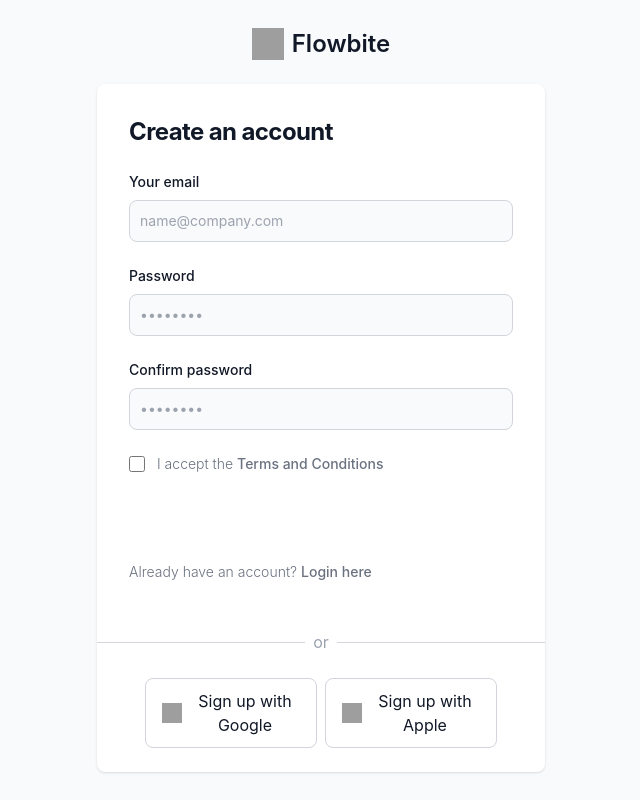
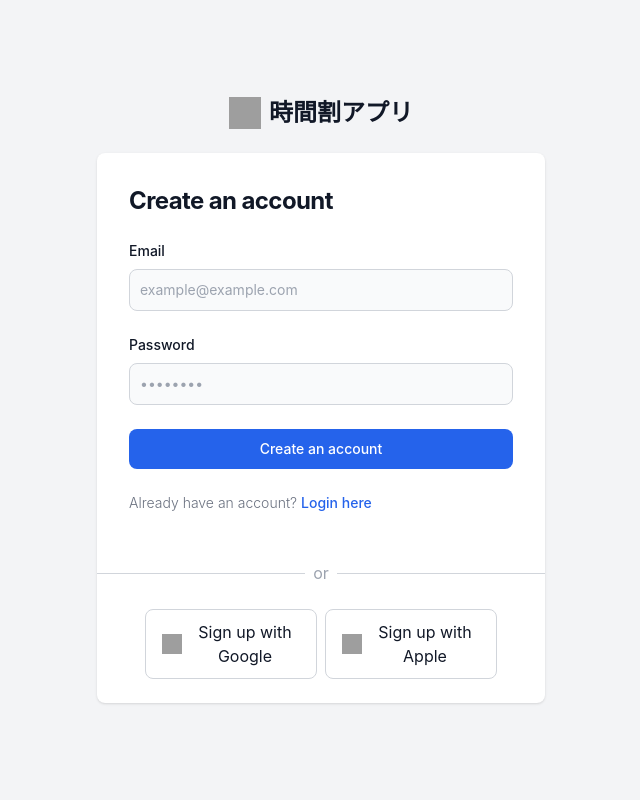
Before and after one commit to Yokomi422/uni-timetable-react-nest, a React (Create React App) app in the folder frontend/: page /signup in a window 1280 px wide. Shown: the whole page, without its empty margins (319-959 px from the left). Built offline with nearby package versions, Linux system fonts and the light colour scheme; grey boxes are pictures that could not be loaded.

Commit message:
sign up のfrontend

```diff
--- a/frontend/package.json
+++ b/frontend/package.json
@@ -5,6 +5,7 @@
   "dependencies": {
     "@babel/plugin-proposal-private-property-in-object": "^7.21.11",
     "@headlessui/react": "^2.0.4",
+    "@hookform/resolvers": "^3.6.0",
     "@testing-library/jest-dom": "^5.17.0",
     "@testing-library/react": "^13.4.0",
     "@testing-library/user-event": "^13.5.0",
@@ -15,11 +16,13 @@
     "@types/react-router-dom": "^5.3.3",
     "react": "^18.3.1",
     "react-dom": "^18.3.1",
+    "react-hook-form": "^7.52.0",
     "react-icons": "^5.2.1",
     "react-router-dom": "^6.23.1",
     "react-scripts": "5.0.1",
     "typescript": "^4.9.5",
-    "web-vitals": "^2.1.4"
+    "web-vitals": "^2.1.4",
+    "zod": "^3.23.8"
   },
   "scripts": {
     "start": "react-scripts start",
--- a/frontend/src/pages/Signin/index.tsx
+++ b/frontend/src/pages/Signin/index.tsx
@@ -3,29 +3,29 @@
  */
 export default function Signin() {
   return (
-    <section className="bg-gray-50 dark:bg-gray-900">
+    <section className="bg-gray-100">
       <div className="flex flex-col items-center justify-center px-6 py-8 mx-auto md:h-screen lg:py-0">
         <a
           href="/"
-          className="flex items-center mb-6 text-2xl font-semibold text-gray-900 dark:text-white"
+          className="flex items-center mb-6 text-2xl font-semibold text-gray-900"
         >
           <img
             className="w-8 h-8 mr-2"
             src="https://flowbite.s3.amazonaws.com/blocks/marketing-ui/logo.svg"
             alt="logo"
           />
-          Flowbite
+          時間割アプリ
         </a>
-        <div className="w-full bg-white rounded-lg shadow dark:border md:mt-0 sm:max-w-md xl:p-0 dark:bg-gray-800 dark:border-gray-700">
+        <div className="w-full bg-white rounded-lg shadow md:mt-0 sm:max-w-md xl:p-0">
           <div className="p-6 space-y-4 md:space-y-6 sm:p-8">
-            <h1 className="text-xl font-bold leading-tight tracking-tight text-gray-900 md:text-2xl dark:text-white">
+            <h1 className="text-xl font-bold leading-tight tracking-tight text-gray-900 md:text-2xl">
               Sign in to your account
             </h1>
             <form className="space-y-4 md:space-y-6" action="#">
               <div>
                 <label
                   htmlFor="email"
-                  className="block mb-2 text-sm font-medium text-gray-900 dark:text-white"
+                  className="block mb-2 text-sm font-medium text-gray-900"
                 >
                   Your email
                 </label>
@@ -33,7 +33,7 @@
                   type="email"
                   name="email"
                   id="email"
-                  className="bg-gray-50 border border-gray-300 text-gray-900 sm:text-sm rounded-lg focus:ring-primary-600 focus:border-primary-600 block w-full p-2.5 dark:bg-gray-700 dark:border-gray-600 dark:placeholder-gray-400 dark:text-white dark:focus:ring-blue-500 dark:focus:border-blue-500"
+                  className="bg-gray-50 border border-gray-300 text-gray-900 sm:text-sm rounded-lg focus:ring-blue-500 focus:border-blue-500 block w-full p-2.5"
                   placeholder="name@company.com"
                   required
                 />
@@ -41,7 +41,7 @@
               <div>
                 <label
                   htmlFor="password"
-                  className="block mb-2 text-sm font-medium text-gray-900 dark:text-white"
+                  className="block mb-2 text-sm font-medium text-gray-900"
                 >
                   Password
                 </label>
@@ -50,59 +50,60 @@
                   name="password"
                   id="password"
                   placeholder="••••••••"
-                  className="bg-gray-50 border border-gray-300 text-gray-900 sm:text-sm rounded-lg focus:ring-primary-600 focus:border-primary-600 block w-full p-2.5 dark:bg-gray-700 dark:border-gray-600 dark:placeholder-gray-400 dark:text-white dark:focus:ring-blue-500 dark:focus:border-blue-500"
+                  className="bg-gray-50 border border-gray-300 text-gray-900 sm:text-sm rounded-lg focus:ring-blue-500 focus:border-blue-500 block w-full p-2.5"
                   required
                 />
               </div>
+              <div className="flex items-center justify-between">
                 <div className="flex items-start">
                   <div className="flex items-center h-5">
                     <input
                       id="remember"
                       aria-describedby="remember"
                       type="checkbox"
-                    className="w-4 h-4 border border-gray-300 rounded bg-gray-50 focus:ring-3 focus:ring-primary-300 dark:bg-gray-700 dark:border-gray-600 dark:focus:ring-primary-600 dark:ring-offset-gray-800"
+                      className="w-4 h-4 border border-gray-300 rounded bg-gray-50 focus:ring-3 focus:ring-blue-500"
+                      required
                     />
                   </div>
                   <div className="ml-3 text-sm">
-                  <label
-                    htmlFor="remember"
-                    className="font-light text-gray-500 dark:text-gray-300"
-                  >
+                    <label htmlFor="remember" className="text-gray-500">
                       Remember me
                     </label>
                   </div>
+                </div>
                 <a
                   href="/"
-                  className="ml-auto text-sm font-medium text-gray-300 hover:underline dark:text-white-500"
+                  className="text-sm font-medium text-blue-600 hover:underline"
                 >
                   Forgot password?
                 </a>
               </div>
               <button
                 type="submit"
-                className="w-full text-white bg-primary-600 hover:bg-primary-700 focus:ring-4 focus:outline-none focus:ring-primary-300 font-medium rounded-lg text-sm px-5 py-2.5 text-center dark:bg-primary-600 dark:hover:bg-primary-700 dark:focus:ring-primary-800"
+                className="w-full text-white bg-blue-600 hover:bg-blue-700 focus:ring-4 focus:outline-none focus:ring-blue-500 font-medium rounded-lg text-sm px-5 py-2.5 text-center"
               >
                 Sign in
               </button>
-              <p className="text-sm font-light text-gray-500 dark:text-gray-400">
+              <p className="text-sm font-light text-gray-500">
                 Don’t have an account yet?{" "}
                 <a
                   href="/"
-                  className="font-medium text-primary-600 hover:underline dark:text-primary-500"
+                  className="font-medium text-blue-600 hover:underline"
                 >
                   Sign up here
                 </a>
               </p>
             </form>
-            <div className="flex items-center justify-between">
+          </div>
+          <div className="flex items-center justify-between mt-4">
             <hr className="w-full border-t border-gray-300" />
             <span className="px-2 text-gray-400">or</span>
             <hr className="w-full border-t border-gray-300" />
           </div>
-            <div className="flex flex-col sm:flex-row gap-2">
+          <div className="flex flex-col sm:flex-row gap-2 m-6 px-6">
             <button
               type="button"
-                className="flex items-center justify-center w-full text-gray-900 bg-white border border-gray-300 rounded-lg py-2.5 px-4 hover:bg-gray-100 focus:ring-4 focus:outline-none focus:ring-gray-300 dark:bg-gray-800 dark:border-gray-600 dark:text-white dark:hover:bg-gray-700 dark:focus:ring-gray-700"
+              className="flex items-center justify-center w-full text-gray-900 bg-white border border-gray-300 rounded-lg py-2.5 px-4 hover:bg-gray-100 focus:ring-4 focus:outline-none focus:ring-gray-300"
             >
               <img
                 src="https://upload.wikimedia.org/wikipedia/commons/0/0b/Google_Logo_2015.png"
@@ -113,7 +114,7 @@
             </button>
             <button
               type="button"
-                className="flex items-center justify-center w-full text-gray-900 bg-white border border-gray-300 rounded-lg py-2.5 px-4 hover:bg-gray-100 focus:ring-4 focus:outline-none focus:ring-gray-300 dark:bg-gray-800 dark:border-gray-600 dark:text-white dark:hover:bg-gray-700 dark:focus:ring-gray-700"
+              className="flex items-center justify-center w-full text-gray-900 bg-white border border-gray-300 rounded-lg py-2.5 px-4 hover:bg-gray-100 focus:ring-4 focus:outline-none focus:ring-gray-300"
             >
               <img
                 src="https://upload.wikimedia.org/wikipedia/commons/f/fa/Apple_logo_black.svg"
@@ -125,7 +126,6 @@
           </div>
         </div>
       </div>
-      </div>
     </section>
   );
 }
--- a/frontend/src/pages/Signup/index.tsx
+++ b/frontend/src/pages/Signup/index.tsx
@@ -1,111 +1,102 @@
+import { zodResolver } from "@hookform/resolvers/zod";
+import { useForm } from "react-hook-form";
+
+import { defaultValue, SignupSchema, SignupType } from "./schema";
+
 /**
  * @returns Signup component
  */
 export default function Signup() {
+  const {
+    register,
+    handleSubmit,
+    formState: { errors },
+  } = useForm<SignupType>({
+    resolver: zodResolver(SignupSchema),
+    defaultValues: defaultValue,
+  });
+
+  const onSubmit = (data: SignupType) => {
+    console.log(data);
+  };
+
   return (
-    <section className="bg-gray-50 dark:bg-gray-900">
+    <section className="bg-gray-100">
       <div className="flex flex-col items-center justify-center px-6 py-8 mx-auto md:h-screen lg:py-0">
         <a
           href="/"
-          className="flex items-center mb-6 text-2xl font-semibold text-gray-900 dark:text-white"
+          className="flex items-center mb-6 text-2xl font-semibold text-gray-900"
         >
           <img
             className="w-8 h-8 mr-2"
             src="https://flowbite.s3.amazonaws.com/blocks/marketing-ui/logo.svg"
             alt="logo"
           />
-          Flowbite
+          時間割アプリ
         </a>
-        <div className="w-full bg-white rounded-lg shadow dark:border md:mt-0 sm:max-w-md xl:p-0 dark:bg-gray-800 dark:border-gray-700">
+        <div className="w-full bg-white rounded-lg shadow md:mt-0 sm:max-w-md xl:p-0">
           <div className="p-6 space-y-4 md:space-y-6 sm:p-8">
-            <h1 className="text-xl font-bold leading-tight tracking-tight text-gray-900 md:text-2xl dark:text-white">
+            <h1 className="text-xl font-bold leading-tight tracking-tight text-gray-900 md:text-2xl">
               Create an account
             </h1>
-            <form className="space-y-4 md:space-y-6" action="#">
+            <form
+              className="space-y-4 md:space-y-6"
+              onSubmit={handleSubmit(onSubmit)}
+            >
               <div>
                 <label
                   htmlFor="email"
-                  className="block mb-2 text-sm font-medium text-gray-900 dark:text-white"
+                  className="block mb-2 text-sm font-medium text-gray-900"
                 >
-                  Your email
+                  Email
                 </label>
                 <input
                   type="email"
-                  name="email"
+                  {...register("email")}
                   id="email"
-                  className="bg-gray-50 border border-gray-300 text-gray-900 sm:text-sm rounded-lg focus:ring-primary-600 focus:border-primary-600 block w-full p-2.5 dark:bg-gray-700 dark:border-gray-600 dark:placeholder-gray-400 dark:text-white dark:focus:ring-blue-500 dark:focus:border-blue-500"
-                  placeholder="name@company.com"
+                  className="bg-gray-50 border border-gray-300 text-gray-900 sm:text-sm rounded-lg focus:ring-blue-500 focus:border-blue-500 block w-full p-2.5"
+                  placeholder="example@example.com"
                   required
                 />
+                {errors.email && (
+                  <span className="text-sm text-red-600">
+                    {errors.email.message}
+                  </span>
+                )}
               </div>
               <div>
                 <label
                   htmlFor="password"
-                  className="block mb-2 text-sm font-medium text-gray-900 dark:text-white"
+                  className="block mb-2 text-sm font-medium text-gray-900"
                 >
                   Password
                 </label>
                 <input
                   type="password"
-                  name="password"
+                  {...register("password")}
                   id="password"
                   placeholder="••••••••"
-                  className="bg-gray-50 border border-gray-300 text-gray-900 sm:text-sm rounded-lg focus:ring-primary-600 focus:border-primary-600 block w-full p-2.5 dark:bg-gray-700 dark:border-gray-600 dark:placeholder-gray-400 dark:text-white dark:focus:ring-blue-500 dark:focus:border-blue-500"
+                  className="bg-gray-50 border border-gray-300 text-gray-900 sm:text-sm rounded-lg focus:ring-blue-500 focus:border-blue-500 block w-full p-2.5"
                   required
                 />
+                {errors.password && (
+                  <span className="text-sm text-red-600">
+                    {errors.password.message}
+                  </span>
+                )}
               </div>
-              <div>
-                <label
-                  htmlFor="confirm-password"
-                  className="block mb-2 text-sm font-medium text-gray-900 dark:text-white"
-                >
-                  Confirm password
-                </label>
-                <input
-                  type="password"
-                  name="confirm-password"
-                  id="confirm-password"
-                  placeholder="••••••••"
-                  className="bg-gray-50 border border-gray-300 text-gray-900 sm:text-sm rounded-lg focus:ring-primary-600 focus:border-primary-600 block w-full p-2.5 dark:bg-gray-700 dark:border-gray-600 dark:placeholder-gray-400 dark:text-white dark:focus:ring-blue-500 dark:focus:border-blue-500"
-                  required
-                />
-              </div>
-              <div className="flex items-start">
-                <div className="flex items-center h-5">
-                  <input
-                    id="terms"
-                    aria-describedby="terms"
-                    type="checkbox"
-                    className="w-4 h-4 border border-gray-300 rounded bg-gray-50 focus:ring-3 focus:ring-primary-300 dark:bg-gray-700 dark:border-gray-600 dark:focus:ring-primary-600 dark:ring-offset-gray-800"
-                    required
-                  />
-                </div>
-                <div className="ml-3 text-sm">
-                  <label
-                    htmlFor="terms"
-                    className="font-light text-gray-500 dark:text-gray-300"
-                  >
-                    I accept the{" "}
-                    <a
-                      className="font-medium text-primary-600 hover:underline dark:text-primary-500"
-                      href="/"
-                    >
-                      Terms and Conditions
-                    </a>
-                  </label>
-                </div>
-              </div>
+
               <button
                 type="submit"
-                className="w-full text-white bg-primary-600 hover:bg-primary-700 focus:ring-4 focus:outline-none focus:ring-primary-300 font-medium rounded-lg text-sm px-5 py-2.5 text-center dark:bg-primary-600 dark:hover:bg-primary-700 dark:focus:ring-primary-800"
+                className="w-full text-white bg-blue-600 hover:bg-blue-700 focus:ring-4 focus:outline-none focus:ring-blue-500 font-medium rounded-lg text-sm px-5 py-2.5 text-center"
               >
                 Create an account
               </button>
-              <p className="text-sm font-light text-gray-500 dark:text-gray-400">
+              <p className="text-sm font-light text-gray-500">
                 Already have an account?{" "}
                 <a
                   href="/"
-                  className="font-medium text-primary-600 hover:underline dark:text-primary-500"
+                  className="font-medium text-blue-600 hover:underline"
                 >
                   Login here
                 </a>
@@ -120,7 +111,7 @@
           <div className="flex flex-col sm:flex-row gap-2 m-6 px-6">
             <button
               type="button"
-              className="flex items-center justify-center w-full text-gray-900 bg-white border border-gray-300 rounded-lg py-2.5 px-4 hover:bg-gray-100 focus:ring-4 focus:outline-none focus:ring-gray-300 dark:bg-gray-800 dark:border-gray-600 dark:text-white dark:hover:bg-gray-700 dark:focus:ring-gray-700"
+              className="flex items-center justify-center w-full text-gray-900 bg-white border border-gray-300 rounded-lg py-2.5 px-4 hover:bg-gray-100 focus:ring-4 focus:outline-none focus:ring-gray-300"
             >
               <img
                 src="https://upload.wikimedia.org/wikipedia/commons/0/0b/Google_Logo_2015.png"
@@ -131,7 +122,7 @@
             </button>
             <button
               type="button"
-              className="flex items-center justify-center w-full text-gray-900 bg-white border border-gray-300 rounded-lg py-2.5 px-4 hover:bg-gray-100 focus:ring-4 focus:outline-none focus:ring-gray-300 dark:bg-gray-800 dark:border-gray-600 dark:text-white dark:hover:bg-gray-700 dark:focus:ring-gray-700"
+              className="flex items-center justify-center w-full text-gray-900 bg-white border border-gray-300 rounded-lg py-2.5 px-4 hover:bg-gray-100 focus:ring-4 focus:outline-none focus:ring-gray-300"
             >
               <img
                 src="https://upload.wikimedia.org/wikipedia/commons/f/fa/Apple_logo_black.svg"
--- /dev/null
+++ b/frontend/src/pages/Signup/schema.ts
@@ -0,0 +1,27 @@
+import { z } from "zod";
+
+export const defaultValue = {
+  email: "",
+  password: "",
+};
+
+export const SignupSchema = z.object({
+  email: z.string().email("正しいメールアドレスを入力してください"),
+  password: z
+    .string()
+    .min(8, "パスワードは少なくとも8文字である必要があります。")
+    .refine(
+      (val) => /[A-Z]/.test(val),
+      "パスワードには少なくとも1つの大文字が含まれている必要があります。"
+    )
+    .refine(
+      (val) => /[0-9]/.test(val),
+      "パスワードには少なくとも1つの数字が含まれている必要があります。"
+    )
+    .refine(
+      (val) => /[^a-zA-Z0-9]/.test(val),
+      "パスワードには少なくとも1つの記号が含まれている必要があります。"
+    ),
+});
+
+export type SignupType = z.infer<typeof SignupSchema>;
```
Also changed, not shown: 1 other file (tests, documents, lock files or other folders). Lines whose indentation alone changed are shown as unchanged.
